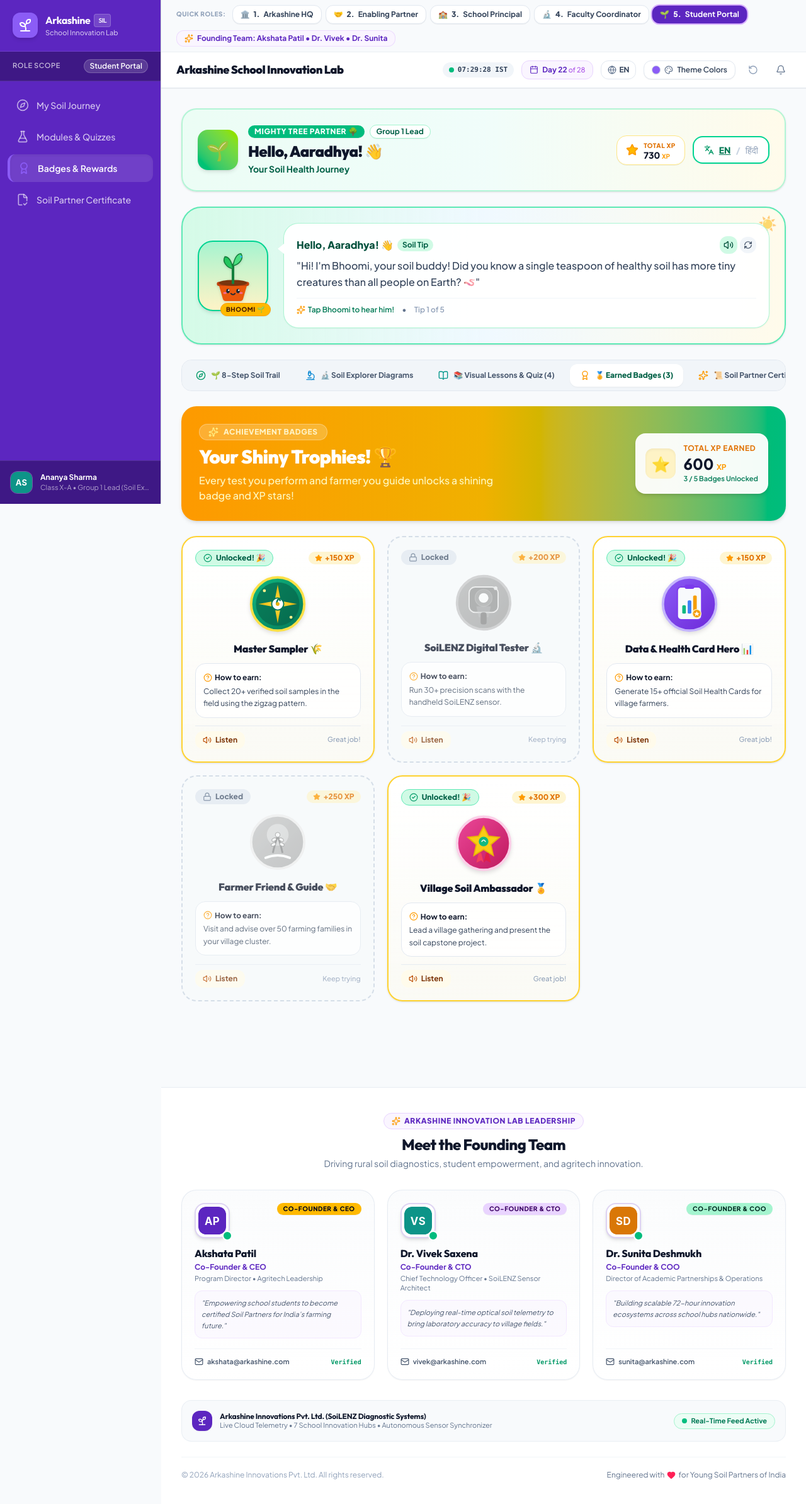
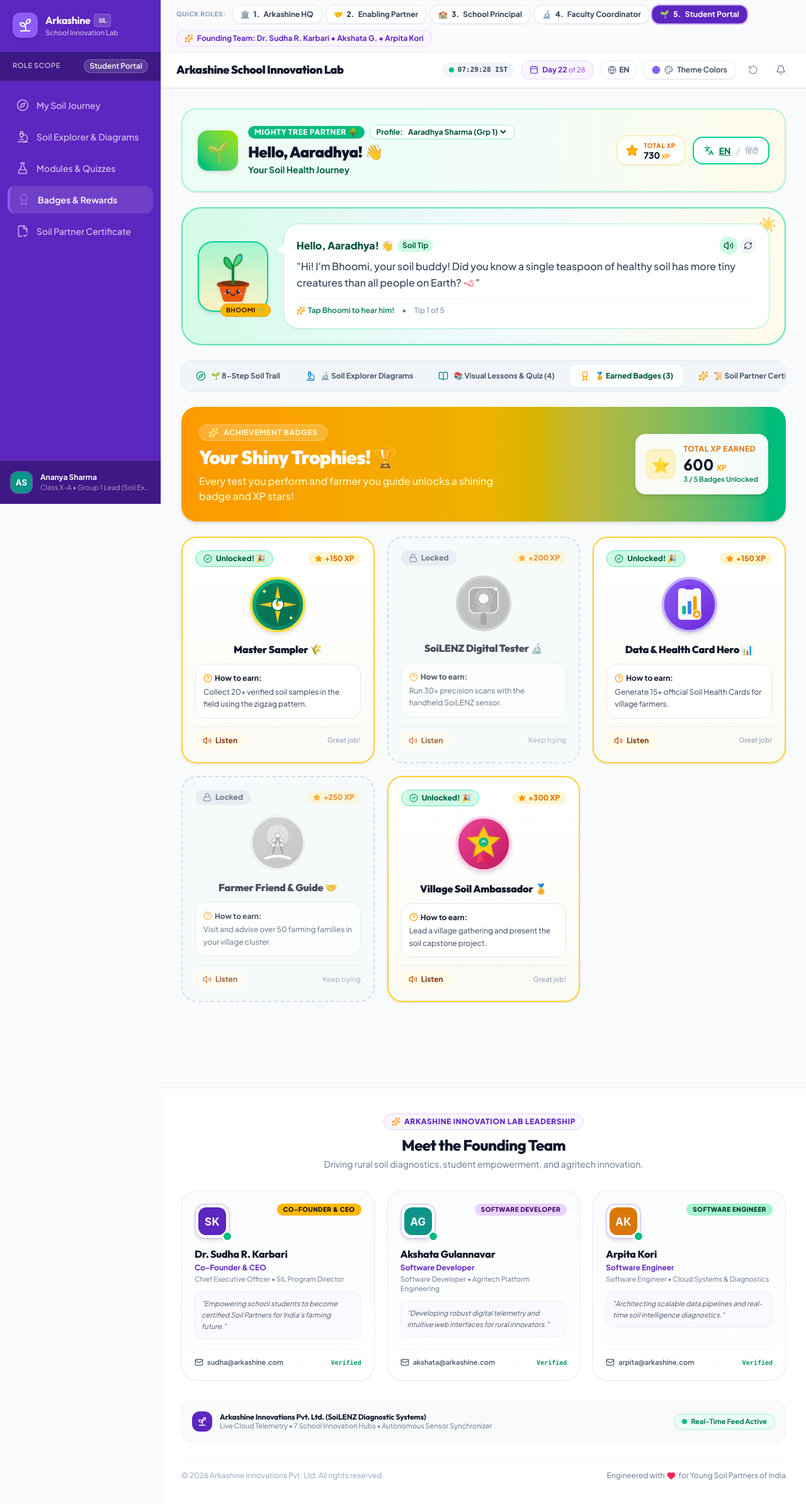
Before and after one commit to akshata-2731/Arkashine-SIL-web-app, a React (Vite) app: page /student/badges in a window 1280 px wide. Shown: the top 2388 px of the page at 63% size. Built offline with nearby package versions, Linux system fonts and the light colour scheme.

Commit message:
fix: resolve student route login guard and update leadership team to Dr Sudha R Karbari, Akshata Gulannavar, and Arpita Kori

```diff
--- a/src/components/certificate/CertificateModal.tsx
+++ b/src/components/certificate/CertificateModal.tsx
@@ -234,11 +234,11 @@ export const CertificateModal: React.FC<CertificateModalProps> = ({
                     </p>
                   </div>
 
-                  {/* Right Signature: Arkashine Director */}
+                  {/* Right Signature: Arkashine Co-Founder & CEO */}
                   <div className="text-center">
-                    <p className="font-serif italic text-slate-800 text-sm">Dr. Vivek Saxena</p>
+                    <p className="font-serif italic text-slate-800 text-sm">Dr. Sudha R. Karbari</p>
                     <div className="w-24 h-0.5 bg-slate-300 mx-auto my-1" />
-                    <p className="text-[10px] uppercase font-bold text-slate-500">Director, Arkashine</p>
+                    <p className="text-[10px] uppercase font-bold text-slate-500">Co-Founder & CEO, Arkashine</p>
                   </div>
                 </div>
 
--- a/src/components/layout/AppFooter.tsx
+++ b/src/components/layout/AppFooter.tsx
@@ -5,34 +5,34 @@ import { ARKASHINE_TEAM } from '../../data/teamData';
 export const AppFooter: React.FC = () => {
   const leadershipTeam = [
     {
-      name: 'Akshata Patil',
+      name: 'Dr. Sudha R. Karbari',
       designation: 'Co-Founder & CEO',
-      role: 'Program Director • Agritech Leadership',
+      role: 'Chief Executive Officer • SIL Program Director',
       avatar: ARKASHINE_TEAM[0]?.avatar || '',
       badge: 'Co-Founder & CEO',
       badgeColor: 'bg-amber-400 text-slate-950',
-      email: 'akshata@arkashine.com',
+      email: 'sudha@arkashine.com',
       quote: 'Empowering school students to become certified Soil Partners for India’s farming future.'
     },
     {
-      name: 'Dr. Vivek Saxena',
-      designation: 'Co-Founder & CTO',
-      role: 'Chief Technology Officer • SoiLENZ Sensor Architect',
+      name: 'Akshata Gulannavar',
+      designation: 'Software Developer',
+      role: 'Software Developer • Agritech Platform Engineering',
       avatar: ARKASHINE_TEAM[1]?.avatar || '',
-      badge: 'Co-Founder & CTO',
+      badge: 'Software Developer',
       badgeColor: 'bg-purple-200 text-purple-950',
-      email: 'vivek@arkashine.com',
-      quote: 'Deploying real-time optical soil telemetry to bring laboratory accuracy to village fields.'
+      email: 'akshata@arkashine.com',
+      quote: 'Developing robust digital telemetry and intuitive web interfaces for rural innovators.'
     },
     {
-      name: 'Dr. Sunita Deshmukh',
-      designation: 'Co-Founder & COO',
-      role: 'Director of Academic Partnerships & Operations',
+      name: 'Arpita Kori',
+      designation: 'Software Engineer',
+      role: 'Software Engineer • Cloud Systems & Diagnostics',
       avatar: ARKASHINE_TEAM[2]?.avatar || '',
-      badge: 'Co-Founder & COO',
+      badge: 'Software Engineer',
       badgeColor: 'bg-emerald-200 text-emerald-950',
-      email: 'sunita@arkashine.com',
-      quote: 'Building scalable 72-hour innovation ecosystems across school hubs nationwide.'
+      email: 'arpita@arkashine.com',
+      quote: 'Architecting scalable data pipelines and real-time soil intelligence diagnostics.'
     }
   ];
 
--- a/src/components/layout/Sidebar.tsx
+++ b/src/components/layout/Sidebar.tsx
@@ -13,6 +13,7 @@ import {
   TrendingUp,
   MapPin,
   Compass,
+  Microscope,
   X
 } from 'lucide-react';
 import { Role } from '../../types';
@@ -82,6 +83,7 @@ export const Sidebar: React.FC<SidebarProps> = ({
       case 'student':
         return [
           { id: 'journey', label: t('nav.student_journey', 'My Soil Journey'), icon: Compass },
+          { id: 'diagrams', label: t('nav.student_diagrams', 'Soil Explorer & Diagrams'), icon: Microscope },
           { id: 'modules', label: t('nav.student_modules', 'Modules & Quizzes'), icon: FlaskConical },
           { id: 'badges', label: t('nav.student_badges', 'Badges & Rewards'), icon: Award },
           { id: 'certificate', label: t('nav.student_cert', 'Soil Partner Certificate'), icon: FileCheck2 }
--- a/src/components/layout/Topbar.tsx
+++ b/src/components/layout/Topbar.tsx
@@ -108,7 +108,7 @@ export const Topbar: React.FC<TopbarProps> = ({ onOpenMobileNav, pageTitle }) =>
           className="flex items-center gap-1.5 px-3 py-1 rounded-xl bg-purple-50 hover:bg-purple-100 border border-purple-200/80 text-[#5C26C0] font-bold text-xs transition-colors cursor-pointer"
         >
           <Sparkles className="w-3.5 h-3.5 text-amber-500" />
-          <span>Founding Team: Akshata Patil • Dr. Vivek • Dr. Sunita</span>
+          <span>Founding Team: Dr. Sudha R. Karbari • Akshata G. • Arpita Kori</span>
         </button>
       </div>
 
--- a/src/components/routing/RoleRouteGuard.tsx
+++ b/src/components/routing/RoleRouteGuard.tsx
@@ -1,5 +1,4 @@
-import React from 'react';
-import { Navigate } from 'react-router-dom';
+import React, { useEffect } from 'react';
 import { Role } from '../../types';
 import { useAuth } from '../../context/AuthContext';
 
@@ -17,12 +16,13 @@ interface RoleRouteGuardProps {
 }
 
 export const RoleRouteGuard: React.FC<RoleRouteGuardProps> = ({ allowedRole, children }) => {
-  const { currentRole } = useAuth();
+  const { currentRole, switchRole } = useAuth();
 
-  if (currentRole !== allowedRole) {
-    const defaultRoute = ROLE_DEFAULT_ROUTES[currentRole] || '/arkashine/overview';
-    return <Navigate to={defaultRoute} replace />;
-  }
+  useEffect(() => {
+    if (currentRole !== allowedRole) {
+      switchRole(allowedRole);
+    }
+  }, [allowedRole, currentRole, switchRole]);
 
   return <>{children}</>;
 };
--- a/src/context/AuthContext.tsx
+++ b/src/context/AuthContext.tsx
@@ -20,11 +20,11 @@ interface AuthContextType {
 const DEFAULT_USERS: Record<Role, UserProfile> = {
   arkashine: {
     id: 'USR-ARK-01',
-    name: 'Dr. Vivek Saxena',
-    email: 'vivek.saxena@arkashine.com',
+    name: 'Dr. Sudha R. Karbari',
+    email: 'sudha@arkashine.com',
     role: 'arkashine',
-    title: 'Director of Academic Partnerships',
-    avatar: getInitialsAvatar('Dr. Vivek Saxena')
+    title: 'Co-Founder & CEO',
+    avatar: getInitialsAvatar('Dr. Sudha R. Karbari')
   },
   partner: {
     id: 'USR-PTR-01',
--- a/src/data/teamData.ts
+++ b/src/data/teamData.ts
@@ -13,29 +13,29 @@ export interface TeamMember {
 export const ARKASHINE_TEAM: TeamMember[] = [
   {
     id: 'ARK-TM-01',
-    name: 'Akshata Patil',
+    name: 'Dr. Sudha R. Karbari',
     role: 'Co-Founder & CEO',
     title: 'Chief Executive Officer • SIL Program Director',
-    email: 'akshata@arkashine.com',
-    avatar: getInitialsAvatar('Akshata Patil', '#5C26C0'),
+    email: 'sudha@arkashine.com',
+    avatar: getInitialsAvatar('Dr. Sudha R. Karbari', '#5C26C0'),
     badge: 'Co-Founder & CEO'
   },
   {
     id: 'ARK-TM-02',
-    name: 'Dr. Vivek Saxena',
-    role: 'Co-Founder & CTO',
-    title: 'Chief Technology Officer • SoiLENZ Sensor Architect',
-    email: 'vivek@arkashine.com',
-    avatar: getInitialsAvatar('Dr. Vivek Saxena', '#0D9488'),
-    badge: 'Co-Founder & CTO'
+    name: 'Akshata Gulannavar',
+    role: 'Software Developer',
+    title: 'Software Developer • Agritech Platform Engineering',
+    email: 'akshata@arkashine.com',
+    avatar: getInitialsAvatar('Akshata Gulannavar', '#0D9488'),
+    badge: 'Software Developer'
   },
   {
     id: 'ARK-TM-03',
-    name: 'Dr. Sunita Deshmukh',
-    role: 'Co-Founder & COO',
-    title: 'Chief Operating Officer • Director of Academic Partnerships',
-    email: 'sunita@arkashine.com',
-    avatar: getInitialsAvatar('Dr. Sunita Deshmukh', '#D97706'),
-    badge: 'Co-Founder & COO'
+    name: 'Arpita Kori',
+    role: 'Software Engineer',
+    title: 'Software Engineer • Cloud Systems & Diagnostics',
+    email: 'arpita@arkashine.com',
+    avatar: getInitialsAvatar('Arpita Kori', '#D97706'),
+    badge: 'Software Engineer'
   }
 ];
--- a/src/i18n/translations.ts
+++ b/src/i18n/translations.ts
@@ -118,6 +118,10 @@ export const translations: Translations = {
   'nav.student_modules': {
     en: 'Modules & Quizzes',
     hi: 'मॉड्यूल और क्विज़'
+  },
+  'nav.student_diagrams': {
+    en: 'Soil Explorer & Diagrams',
+    hi: 'मृदा अन्वेषक व आरेख'
   },
   'nav.student_badges': {
     en: 'Badges & Rewards',
--- a/src/pages/student/StudentJourney.tsx
+++ b/src/pages/student/StudentJourney.tsx
@@ -28,8 +28,36 @@ export const StudentJourney: React.FC<StudentJourneyProps> = ({
   currentTab = 'journey',
   onTabChange
 }) => {
-  const { activeStudentId } = useAuth();
-  const student = storageService.getStudent(activeStudentId) || storageService.getStudents()[0];
+  const { activeStudentId, switchRole } = useAuth();
+  const allStudents = storageService.getStudents();
+  const student = storageService.getStudent(activeStudentId) || allStudents[0] || {
+    id: 'SCH-01-STU-01',
+    schoolId: 'SCH-01',
+    name: 'Ananya Sharma',
+    rollNo: 'SIL-2026-101',
+    gender: 'Female',
+    classGrade: 'X' as const,
+    groupNumber: 1,
+    avatar: '',
+    selectionStage: 'Selected' as const,
+    quizScore: 92,
+    assignmentScore: 88,
+    attendanceRate: 94,
+    totalPresentDays: 19,
+    totalLoggedDays: 20,
+    modulesCompleted: 4,
+    practicalsDone: 8,
+    outreachFarmersCount: 52,
+    soilSamplesTestedCount: 28,
+    capstoneSubmitted: true,
+    certificateStatus: 'Issued' as const,
+    missingFields: [],
+    badgeIds: ['badge-sampler', 'badge-tester', 'badge-reporter', 'badge-farmer-friend', 'badge-ambassador']
+  };
+
+  const handleStudentSelect = (newStudentId: string) => {
+    switchRole('student', undefined, newStudentId);
+  };
 
   // Bilingual Language State (English / Hindi)
   const [language, setLanguage] = useState<'en' | 'hi'>(() => {
@@ -113,9 +141,21 @@ export const StudentJourney: React.FC<StudentJourneyProps> = ({
               <span className={`px-2.5 py-0.5 rounded-full text-xs font-black uppercase tracking-wider ${studentLevel.badgeColor} shadow-2xs`}>
                 {studentLevel.title}
               </span>
-              <span className="px-2.5 py-0.5 rounded-full bg-white text-emerald-800 text-xs font-bold border border-emerald-200 shadow-2xs">
-                Group {student.groupNumber} Lead
-              </span>
+              <div className="flex items-center gap-1 bg-white px-2.5 py-0.5 rounded-full border border-emerald-200 shadow-2xs text-xs font-bold text-emerald-800">
+                <span className="hidden sm:inline">Profile:</span>
+                <select
+                  value={student.id}
+                  onChange={(e) => handleStudentSelect(e.target.value)}
+                  className="bg-transparent font-bold text-emerald-900 cursor-pointer focus:outline-hidden"
+                  aria-label="Switch active student"
+                >
+                  {allStudents.slice(0, 18).map(s => (
+                    <option key={s.id} value={s.id}>
+                      {s.name} (Grp {s.groupNumber})
+                    </option>
+                  ))}
+                </select>
+              </div>
             </div>
             <h1 className="text-xl sm:text-2xl font-black text-slate-900 tracking-tight">
               {language === 'hi' ? `नमस्ते, ${student.name.split(' ')[0]}!` : `Hello, ${student.name.split(' ')[0]}!`} 👋
```
